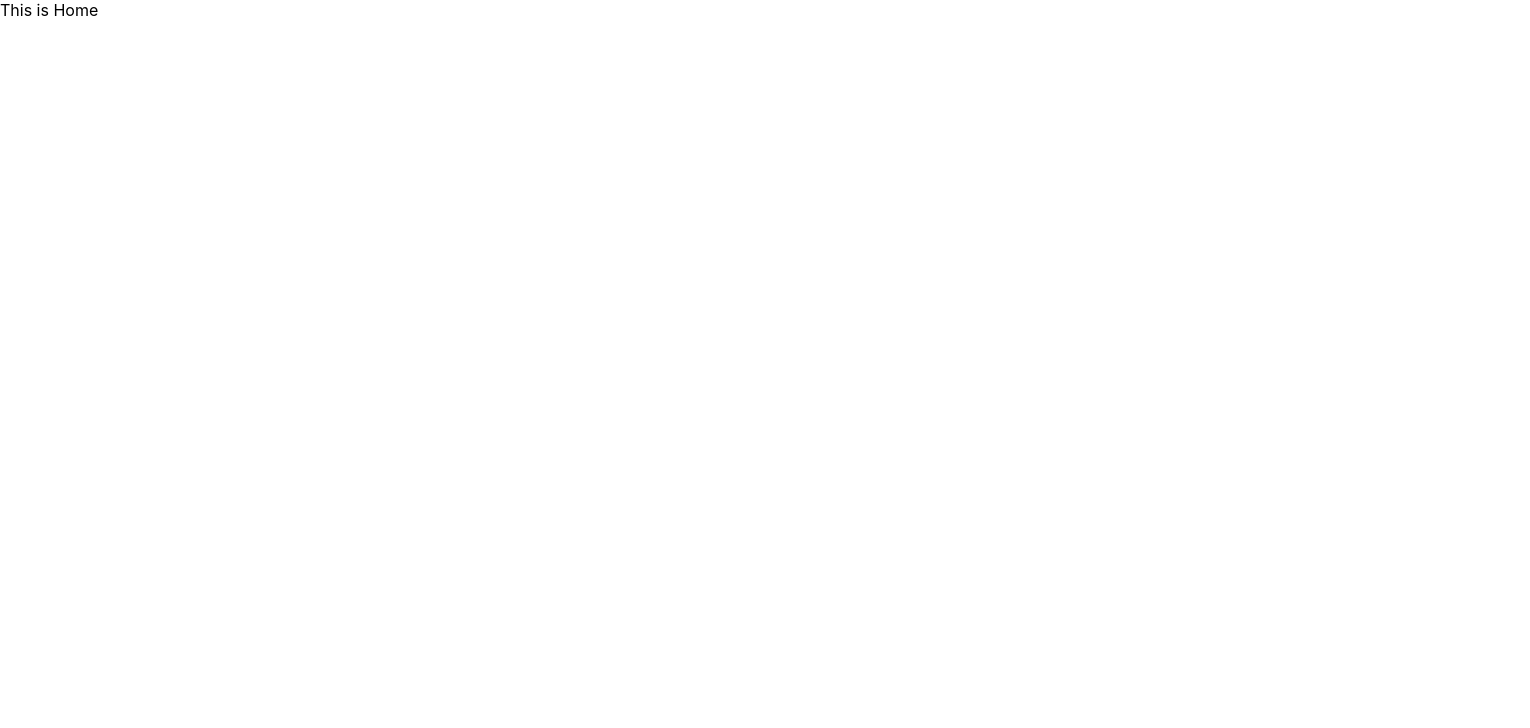
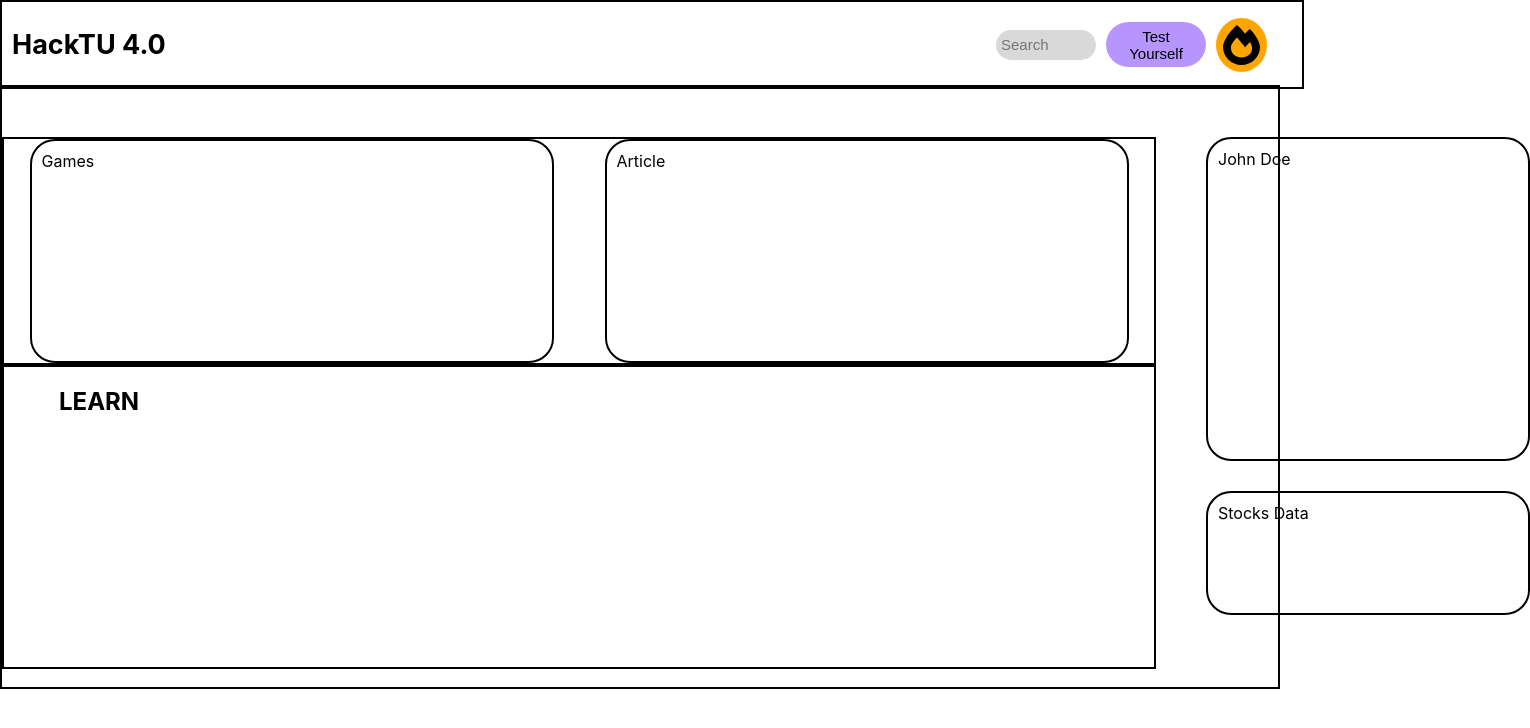
Before and after one commit to hjain2003/hacktu4, a React (Create React App) app in the folder client/: page / in a window 1280 px wide. Shown: the top 728 px of the page, 1530 px wide, since content can reach past the window. Built offline with nearby package versions, Linux system fonts and the light colour scheme.

Commit message:
added navbar,homepage

```diff
--- a/client/package.json
+++ b/client/package.json
@@ -6,8 +6,11 @@
     "@testing-library/jest-dom": "^5.16.5",
     "@testing-library/react": "^13.4.0",
     "@testing-library/user-event": "^13.5.0",
+    "flickity": "^2.3.0",
     "react": "^18.2.0",
     "react-dom": "^18.2.0",
+    "react-flickity-component": "^4.0.1",
+    "react-icons": "^4.7.1",
     "react-scripts": "5.0.1",
     "web-vitals": "^2.1.4"
   },
--- a/client/src/App.js
+++ b/client/src/App.js
@@ -1,12 +1,14 @@
-import logo from './logo.svg';
 import './App.css';
 import './pages/Home/Home'
 import Home from './pages/Home/Home';
+import Card from './components/Card/Card';
 
 function App() {
   return (
     <>
     <Home/>
+    <br />
+    {/* <Card/> */}
     </>
   );
 }
--- /dev/null
+++ b/client/src/components/Card/Card.css
@@ -0,0 +1,62 @@
+*{
+    margin:0px;
+    padding:0px;
+}
+#card_wrapper_col{
+    display: flex;
+    flex-direction: column;
+    /* height:200px; */
+    width:170px;
+}
+#card_info_row{
+    display: flex;
+    flex-direction: row;
+    justify-content: space-around;
+    border-bottom-left-radius: 20px;
+    border-bottom-right-radius: 20px;
+    border:2px solid black;
+    padding: 2px;
+    /* margin-bottom: 10px; */
+    z-index: 0;
+}
+#img{
+    display: flex;
+    height: 100px;
+    border:2px solid black;
+    border-bottom:none;
+    align-items: center;
+    justify-content: center;
+    border-top-left-radius: 20px;
+    border-top-right-radius: 20px;
+    z-index: 0;
+}
+#chapters,#topics{
+    font-size: 20px;
+}
+#chap_small,#topics_small{
+    font-size: 12px;
+}
+#line{
+    margin-top: 9px;
+    height: 40px;
+    width:0.5px;
+    background-color: black;
+    /* border: 1px solid black; */
+}
+#circle_play{
+    z-index:1;
+    display: flex;
+    align-items: center;
+    justify-content: center;
+    border-radius: 100%;
+    height: 40px;
+    width: 40px;
+    border:2px solid black;
+    margin-top: -20px;
+}
+#card_info_row h6{
+    margin-bottom: 20px;
+}
+#card_info_row h3{
+    margin-top: 10px;
+}
--- /dev/null
+++ b/client/src/components/Card/Card.jsx
@@ -0,0 +1,20 @@
+import React from 'react'
+import '../Card/Card.css';
+import { FaPlayCircle } from "react-icons/fa";
+
+
+const Card = () => {
+  return (
+    <div id="card_wrapper_col">
+        <div id="img">Stocks</div>
+        <div id="card_info_row">
+            <h3>5<h6>Chapters</h6></h3>
+            <div id="line"></div>
+            <h3>12<h6>Topics</h6></h3>
+            <div id="circle_play"><FaPlayCircle size={70}/></div>
+        </div>
+    </div>
+  )
+}
+
+export default Card
--- /dev/null
+++ b/client/src/components/Navbar/Navbar.css
@@ -0,0 +1,63 @@
+*{
+    margin: 0px;
+    padding: 0px;
+}
+nav{
+    position: fixed;
+    width: 100%;
+    top:0px;
+    display: flex;
+    flex-direction: row;
+    justify-content: space-between;
+    padding: 10px;
+    height:65px;
+    line-height: 65px;
+    border:2px solid black;
+}
+nav h1{
+    font-size: 27px;
+}
+#nav_rightContent{
+    display: flex;
+    flex-direction: row;
+    /* border: 2px solid black; */
+    align-items: center;
+    margin-right: 25px;
+}
+#search{
+    margin-right: 10px;
+    font-size: 15px;
+    height:30px;
+    border: none;
+    padding: 0px 5px;
+    width:90px;
+    background: #D9D9D9;
+    border-radius: 28px;
+}
+#nav_test{
+    font-size: 15px;
+    margin-right: 10px;
+    height:45px;
+    border-radius: 30px;
+    /* padding: 10px; */
+    border: none;
+    background: #B795FF;
+    border-radius: 45px;
+    width: 100px;
+    cursor: pointer;
+}
+#nav_test:hover{
+    transform: scale(1.1);
+}
+#profile_logo{
+    display: flex;
+    align-items: center;
+    border-radius: 100%;
+    /* border: 2px solid black; */
+    padding: 7px;
+    cursor: pointer;
+    background-color: orange;
+}
+#profile_logo:hover{
+    transform: scale(1.1);
+}
--- /dev/null
+++ b/client/src/components/Navbar/Navbar.jsx
@@ -0,0 +1,20 @@
+import React from 'react'
+import '../Navbar/Navbar.css';
+import profile_logo_img from '../../assets/images/Profile_logo.svg'
+
+const Navbar = () => {
+  return (
+    <>
+      <nav>
+        <div id="logo"><h1>HackTU 4.0</h1></div>
+        <div id="nav_rightContent">
+          <input type="text" placeholder='Search' id="search" />
+          <button id="nav_test">Test <br/>Yourself</button>
+          <div id="profile_logo"><img src={profile_logo_img} alt="" /></div>
+        </div>
+      </nav>
+    </>
+  )
+}
+
+export default Navbar
--- a/client/src/pages/Home/Home.css
+++ b/client/src/pages/Home/Home.css
@@ -0,0 +1,64 @@
+*{
+    margin: 0px;
+    padding: 0px;
+}
+
+#wrapper_row{
+    display: flex;
+    flex-direction: row;
+    height: 600px;
+    border:2px solid black;
+    margin-top: 85px;
+}
+#cards_section_col{
+    display: flex;
+    flex-direction: column;
+}
+#profile_stats{
+    display: flex;
+    flex-direction: column;
+    margin-left: 50px;
+    margin-top: 50px;
+}
+#profile{
+    height: 300px;
+    width: 300px;
+    border-radius: 25px;
+    border:2px solid black;
+    padding: 10px;
+}
+#stocks{
+    margin-top: 30px;
+    height:100px;
+    width: 300px;
+    border: 2px solid black;
+    border-radius: 25px;
+    padding: 10px;
+}
+#games_article_row{
+    display: flex;
+    flex-direction: row;
+    justify-content: space-around;
+    /* height: 400px; */
+    width: 1150px;
+    margin-top: 50px;
+    border: 2px solid black;
+}
+#game_card,#article_card{
+    height: 200px;
+    width: 500px;
+    border:2px solid black;
+    border-radius: 25px;
+    padding: 10px;
+}
+
+#Learn_row{
+    width:1150px;
+    height: 300px;
+    border:2px solid black;
+    /* padding: 5px; */
+}
+#Learn_row h2{
+    margin-left: 55px;
+    margin-top: 20px;
+}
--- a/client/src/pages/Home/Home.jsx
+++ b/client/src/pages/Home/Home.jsx
@@ -1,11 +1,38 @@
 import React from 'react'
+import Card from '../../components/Card/Card';
+import Navbar from '../../components/Navbar/Navbar';
+import '../Home/Home.css'
 
 const Home = () => {
-  return (
-    <div>
-      This is Home
-    </div>
-  )
+    return (
+        <>
+            <Navbar />
+
+            <div id="wrapper_row">
+                <div id="cards_section_col">
+                    <div id="games_article_row">
+                        <div id="game_card">
+                            Games
+                        </div>
+                        <div id="article_card">
+                            Article
+                        </div>
+                    </div>
+                    <div id="Learn_row">
+                        <h2>LEARN</h2>
+                    </div>
+                </div>
+                <div id="profile_stats">
+                    <div id="profile">
+                        John Doe
+                    </div>
+                    <div id="stocks">
+                        Stocks Data
+                    </div>
+                </div>
+            </div>
+        </>
+    )
 }
 
 export default Home
```
Also changed, not shown: client/public/index.html (+2 -21 lines), client/src/components/Navbar.jsx (deleted, +0 -11 lines), package.json (added, +7 -0 lines), 2 other files (tests, documents, lock files or other folders).
